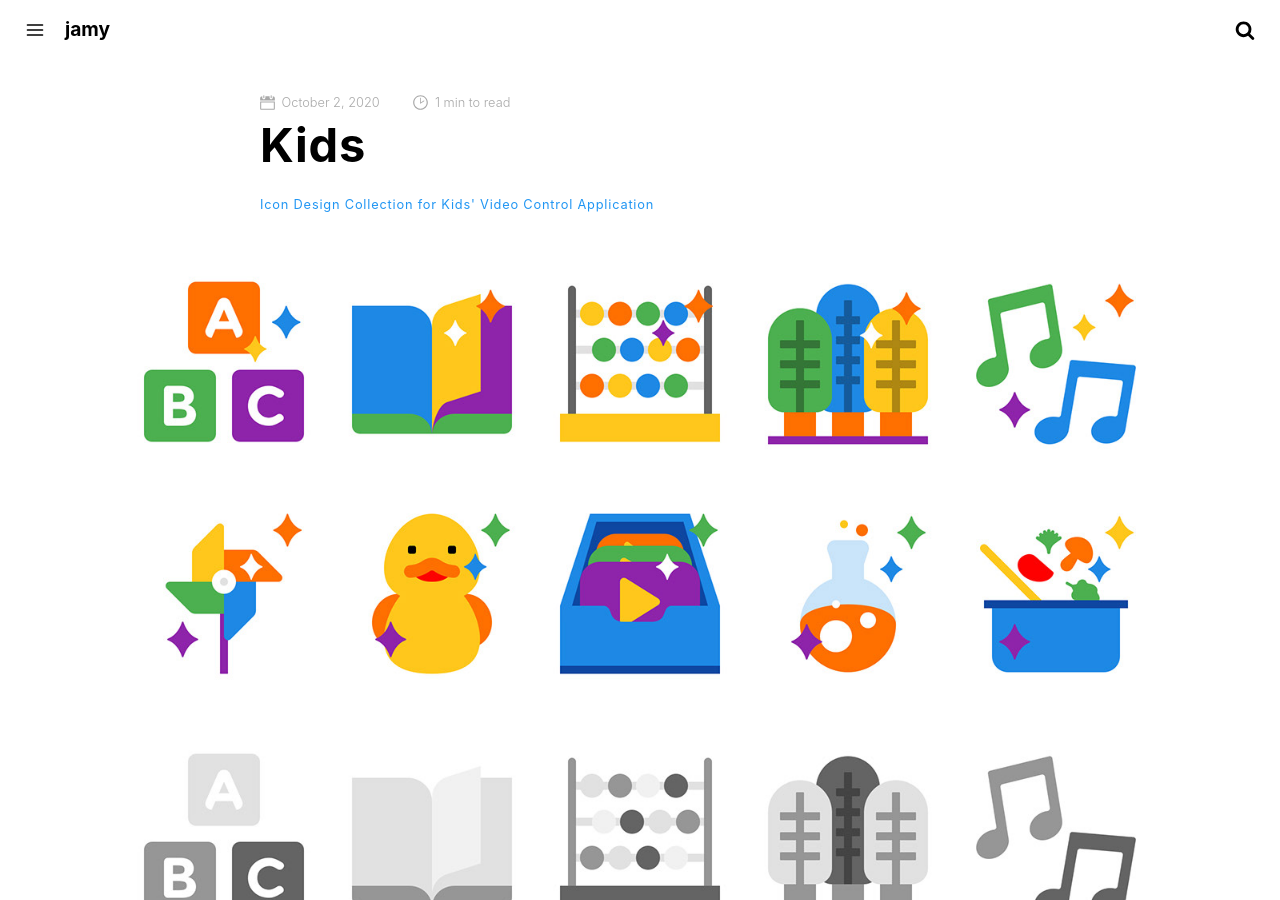
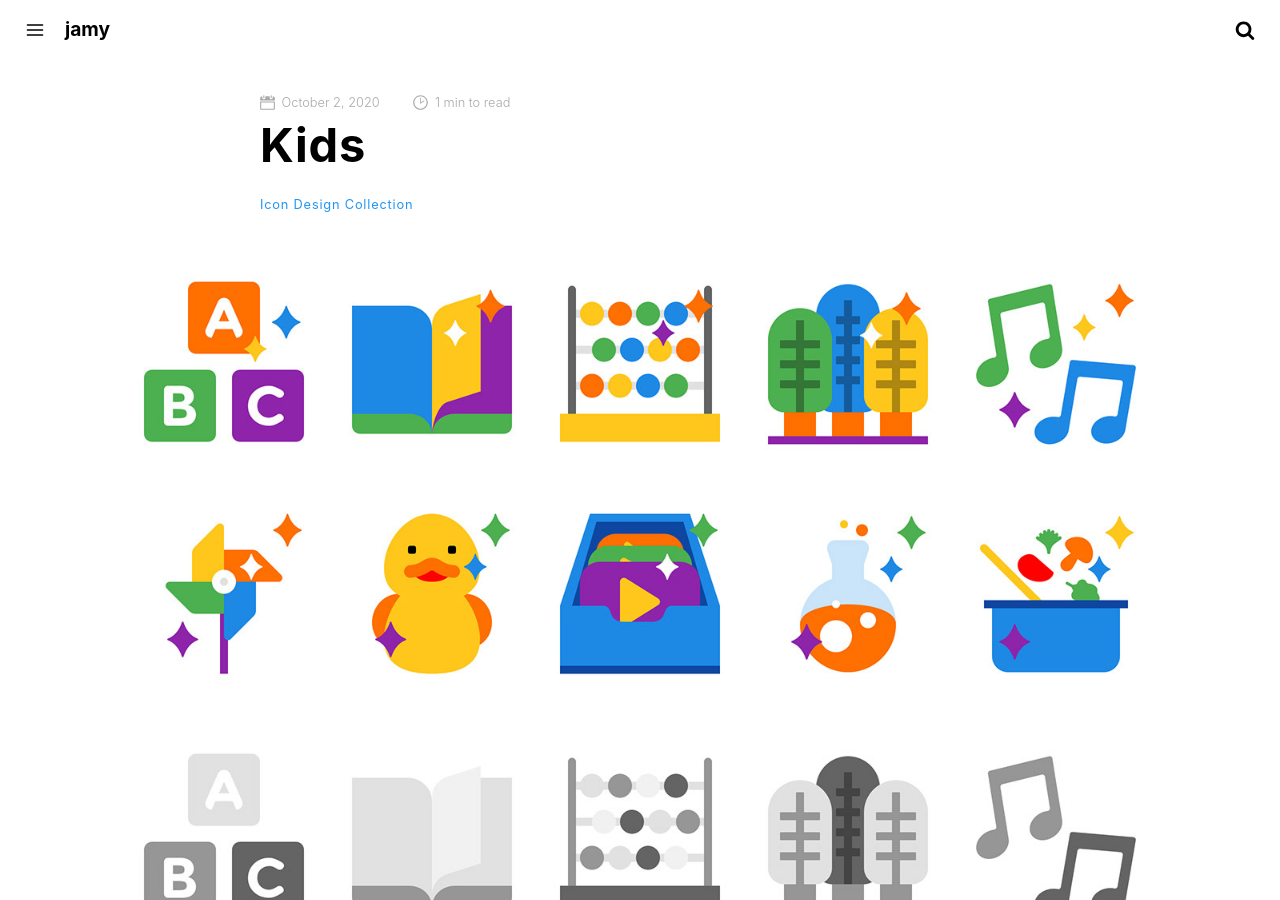
Before and after one commit to crazyjamy/crazyjamy.github.io, a Jekyll site: the page built from _posts/2020-10-02-icon_kids.md, in a window 1280 px wide and 900 px high. Built offline with Jekyll 4.4.1, drawn with Linux system fonts in a browser that asks for light colours; comment, search, counter and statistics services are not loaded.

Commit message:
Update 2020-10-02-icon_kids.md

```diff
--- a/_posts/2020-10-02-icon_kids.md
+++ b/_posts/2020-10-02-icon_kids.md
@@ -3,7 +3,7 @@ layout: post
 title: "Kids"
 date: 2020-10-02 00:00:00
 image: 'https://github.com/crazyjamy/crazyjamy.github.io/blob/master/_images/_thumbnail/icon-kids.png?raw=true'
-description: Icon Design Collection for Kids' Video Control Application
+description: Icon Design Collection
 category: 'Projects'
 tags:
 - Projects
```
